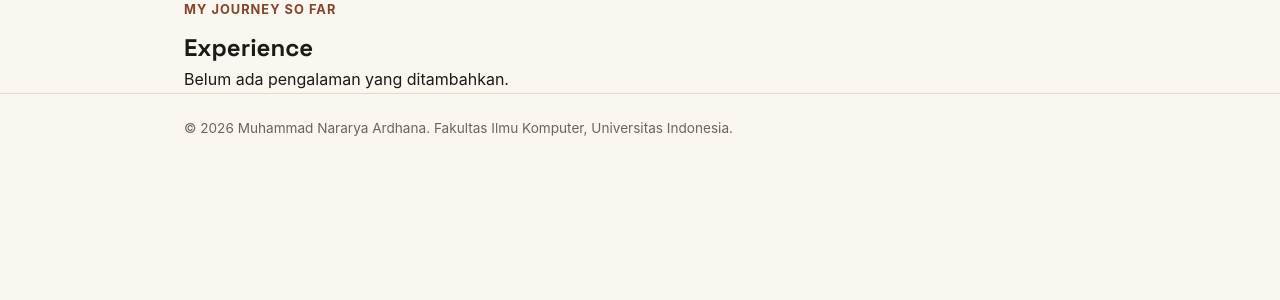
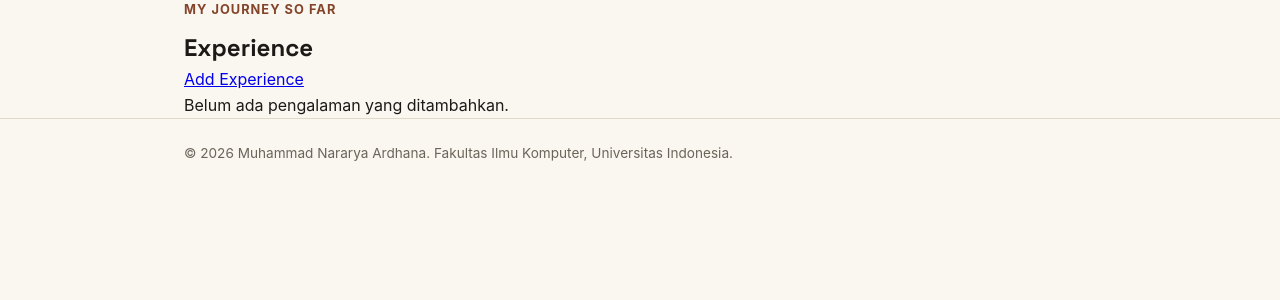
Before and after one commit to NararyaArdhana/myportofolio, a Django app: page /experience/ in a window 1280 px wide. Shown: the part 74-374 px from the top of the page. Run offline with Django 5.2, Linux system fonts and the light colour scheme; data that the repository does not hold is empty.

Commit message:
Implement experience CRUD features
Menambahkan fitur Create, Update, dan Delete untuk data Experience, termasuk form, view, URL, template, dan tombol aksi pada halaman Experience.

```diff
--- a/main/urls.py
+++ b/main/urls.py
@@ -4,9 +4,12 @@ from main.views import (
     show_experience,
     show_education,
     add_education,
+    add_experience,
     update_education,
+    update_experience,
     get_education_json,
     delete_education,
+    delete_experience,
 )
 
 app_name = "main"
@@ -14,9 +17,12 @@ app_name = "main"
 urlpatterns = [
     path("", show_main, name="show_main"),
     path("experience/", show_experience, name="show_experience"),
+    path("experience/add/", add_experience, name="add_experience"),
+    path("experience/<uuid:experience_id>/update/",update_experience,name="update_experience"),
+    path("experience/<uuid:experience_id>/delete/",delete_experience,name="delete_experience"),
     path("education/", show_education, name="show_education"),
     path("education/add/", add_education, name="add_education"),
-    path("education/<int:education_id>/update/",update_education,name="update_education",),
+    path("education/<int:education_id>/update/",update_education,name="update_education"),
     path("api/education/", get_education_json, name="get_education_json"),
-    path("education/<int:education_id>/delete/",delete_education,name="delete_education",),
+    path("education/<int:education_id>/delete/",delete_education,name="delete_education"),
 ]
--- a/main/views.py
+++ b/main/views.py
@@ -1,6 +1,6 @@
 from django.shortcuts import render, redirect,get_object_or_404
 from main.models import Experience, Education
-from main.forms import EducationForm
+from main.forms import EducationForm, ExperienceForm
 from django.core import serializers
 from django.http import HttpResponse
 
@@ -63,6 +63,20 @@ def add_education(request):
 
     return render(request, "add_education.html", context)
 
+def add_experience(request):
+    form = ExperienceForm(request.POST or None)
+
+    if form.is_valid():
+        form.save()
+        return redirect("main:show_experience")
+
+    context = {
+        "name": "Muhammad Nararya Ardhana",
+        "form": form,
+    }
+
+    return render(request, "add_experience.html", context)
+
 def update_education(request, education_id):
     education = get_object_or_404(Education, pk=education_id)
     form = EducationForm(request.POST or None, instance=education)
@@ -78,6 +92,22 @@ def update_education(request, education_id):
     }
 
     return render(request, "update_education.html", context)
+
+def update_experience(request, experience_id):
+    experience = get_object_or_404(Experience, pk=experience_id)
+    form = ExperienceForm(request.POST or None, instance=experience)
+
+    if form.is_valid():
+        form.save()
+        return redirect("main:show_experience")
+
+    context = {
+        "name": "Muhammad Nararya Ardhana",
+        "form": form,
+        "experience": experience,
+    }
+
+    return render(request, "update_experience.html", context)
 
 def get_education_json(request):
     institution_query = request.GET.get("institution", "").strip()
@@ -103,3 +133,12 @@ def delete_education(request, education_id):
         return redirect("main:show_education")
 
     return redirect("main:show_education")
+
+def delete_experience(request, experience_id):
+    experience = get_object_or_404(Experience, pk=experience_id)
+
+    if request.method == "POST":
+        experience.delete()
+        return redirect("main:show_experience")
+
+    return redirect("main:show_experience")
--- a/templates/experience.html
+++ b/templates/experience.html
@@ -10,6 +10,8 @@
     <div class="container">
         <p class="section-kicker">My Journey So Far</p>
         <h1>Experience</h1>
+
+        <a href="{% url 'main:add_experience' %}">Add Experience</a>
 
         <div class="experience-grid">
             {% for experience in experience_list %}
@@ -29,6 +31,14 @@
                             completed
                         {% endif %}
                     </span>
+                    <a href="{% url 'main:update_experience' experience.id %}">
+                        Update
+                    </a>
+
+                    <form method="POST" action="{% url 'main:delete_experience' experience.id %}">
+                        {% csrf_token %}
+                        <button type="submit">Delete</button>
+                    </form>
                 </div>
             {% empty %}
                 <p>Belum ada pengalaman yang ditambahkan.</p>
```
Also changed, not shown: main/forms.py (+6 -1 lines), templates/add_experience.html (added, +24 -0 lines), templates/update_experience.html (added, +24 -0 lines).
